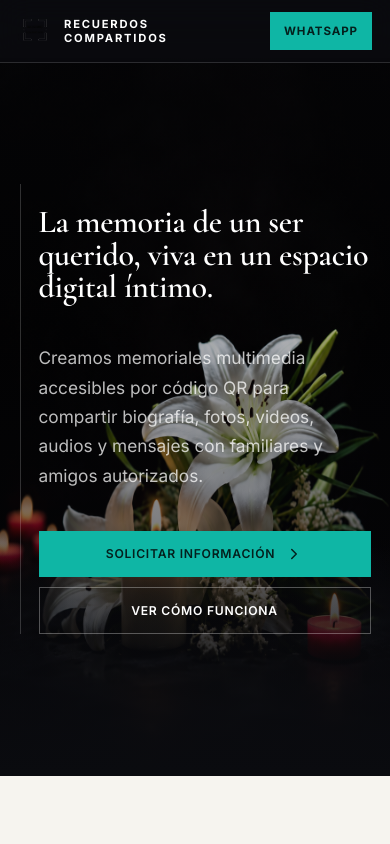
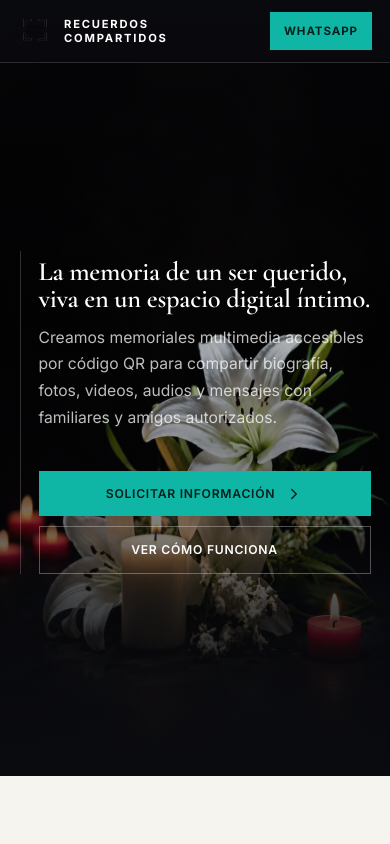
Before and after one commit to Guillemuhana/recuerdos-compartidos, a React (Vite) app: page / in a window 390 px wide. Shown: the top 844 px of the page. Built offline with nearby package versions, Linux system fonts and the light colour scheme.

Commit message:
Mobile: titulo mas chico y arriba, parrafo arriba, botones mas abajo

```diff
--- a/src/styles.css
+++ b/src/styles.css
@@ -195,11 +195,13 @@ footer{text-align:center;padding:34px;background:#070809;color:rgba(255,255,255,
   .header{padding:12px 18px}
   .brand img{width:34px;height:34px}
   .smallCta{padding:10px 14px;font-size:.72rem}
-  .hero{padding:70px 0 28px;min-height:92svh;align-items:stretch}
+  .hero{padding:64px 0 16px;min-height:92svh;align-items:stretch}
   .heroBg{background:#0a0b0f url('/assets/imgcel.png') center top/cover no-repeat;top:58px}
   .heroBg::after{background:linear-gradient(180deg,rgba(7,7,10,.55),rgba(7,7,10,.3) 38%,rgba(7,7,10,.8))}
   .heroContent{padding-left:18px;display:flex;flex-direction:column}
   .hero .pill{display:none}
+  .hero h1{font-size:1.65rem;margin:8px 0 0}
+  .hero p{font-size:.98rem;margin-top:12px}
   .heroActions{gap:10px;flex-direction:column;align-items:stretch;margin-top:auto;padding-top:24px}
   .heroActions .btn{flex:0 0 auto;padding:13px 18px;font-size:.76rem}
   .quote{display:none}
@@ -227,6 +229,6 @@ footer{text-align:center;padding:34px;background:#070809;color:rgba(255,255,255,
 /* Small phones */
 @media (max-width:380px){
   .brand span{font-size:.62rem}
-  .hero h1{font-size:2.4rem}
+  .hero h1{font-size:1.5rem}
   .phoneMock img{height:320px}
 }
```
